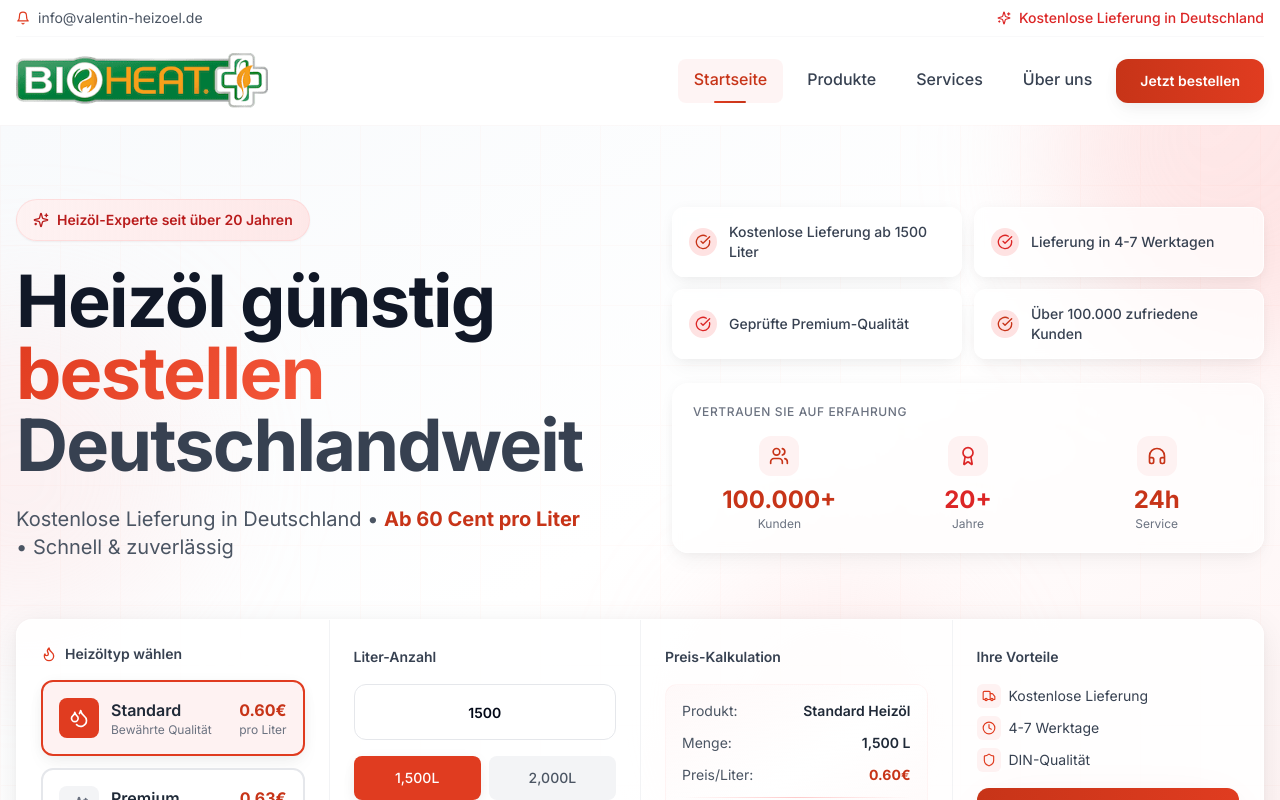
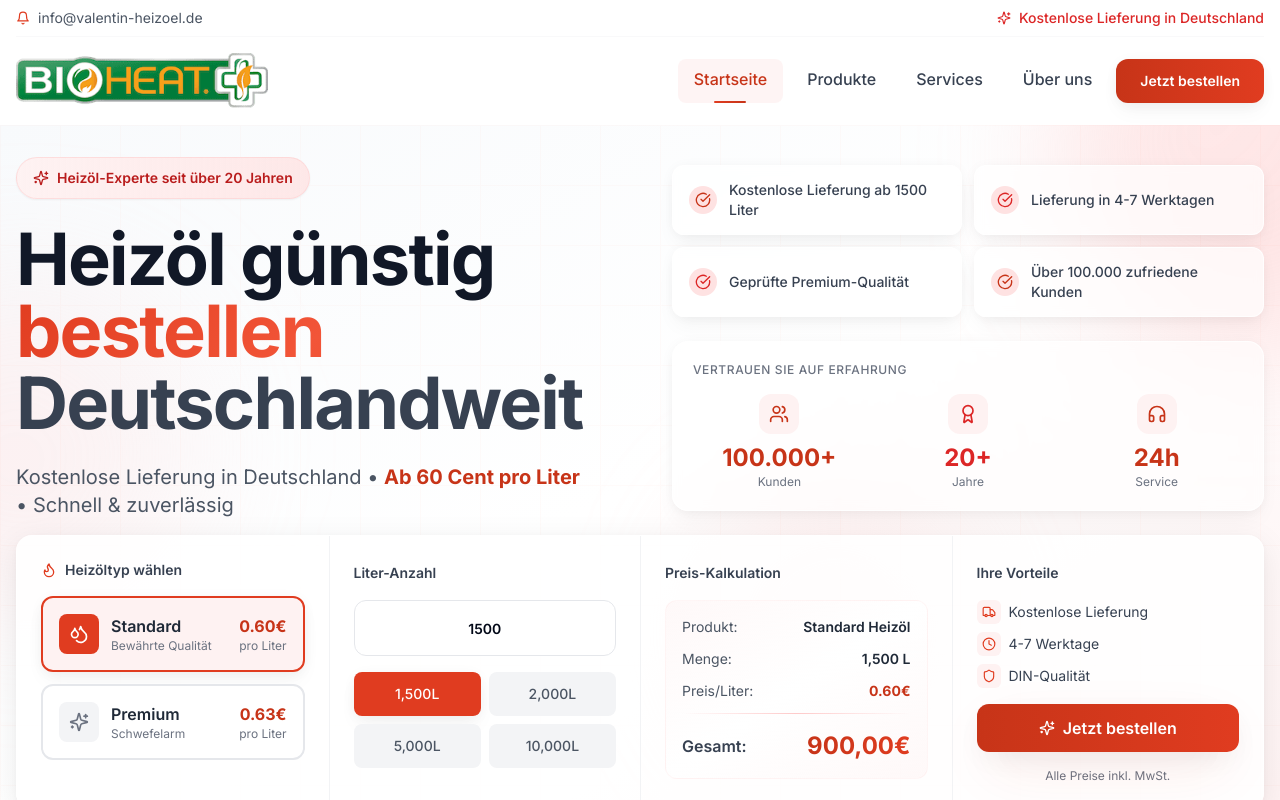
Before and after one commit to dvvvvv411/valentin-heizoel, a React (Vite) app: page / in a window 1280 px wide. Shown: the top 800 px of the page. Built offline with nearby package versions, Linux system fonts and the light colour scheme.

Commit message:
Reverted to commit 0f53b785fbbf17c31fdede4c441def8f9422538c

```diff
--- a/src/components/HeroSection.tsx
+++ b/src/components/HeroSection.tsx
@@ -4,7 +4,7 @@ import MobilePriceCalculator from './MobilePriceCalculator';
 
 const HeroSection = () => {
   return (
-    <section id="home" className="relative overflow-hidden bg-gradient-to-br from-slate-50 via-white to-primary-50 min-h-screen flex flex-col">
+    <section id="home" className="relative overflow-hidden bg-gradient-to-br from-slate-50 via-white to-primary-50">
       {/* Animated Gradient Orbs */}
       <div className="absolute inset-0 overflow-hidden pointer-events-none">
         <div className="absolute -top-40 -right-40 w-96 h-96 bg-gradient-to-br from-primary-200/40 to-primary-300/30 rounded-full blur-3xl animate-float-slow" />
@@ -19,7 +19,7 @@ const HeroSection = () => {
       }} />
 
       {/* ============ UPPER SECTION ============ */}
-      <div className="relative z-10 flex-1 flex items-center pt-12 lg:pt-8 pb-4 lg:pb-2">
+      <div className="relative z-10 flex items-center pt-12 lg:pt-8 pb-4 lg:pb-2">
         <div className="container mx-auto px-4">
           <div className="grid lg:grid-cols-2 gap-8 lg:gap-16 items-center">
 
```
